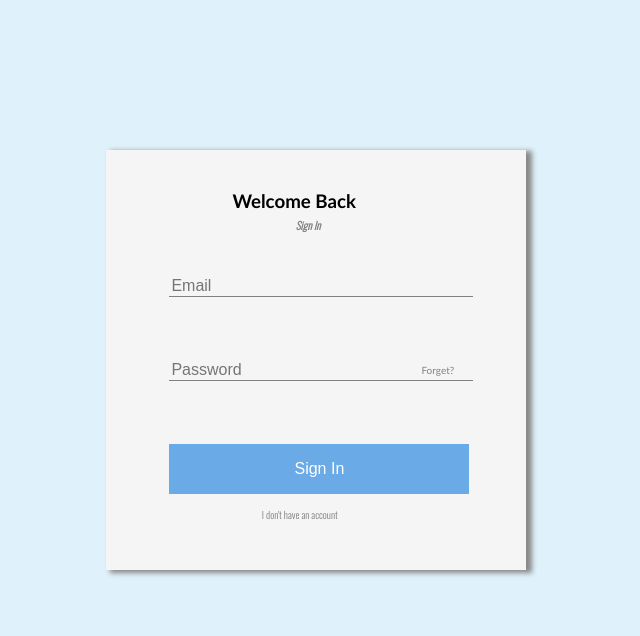
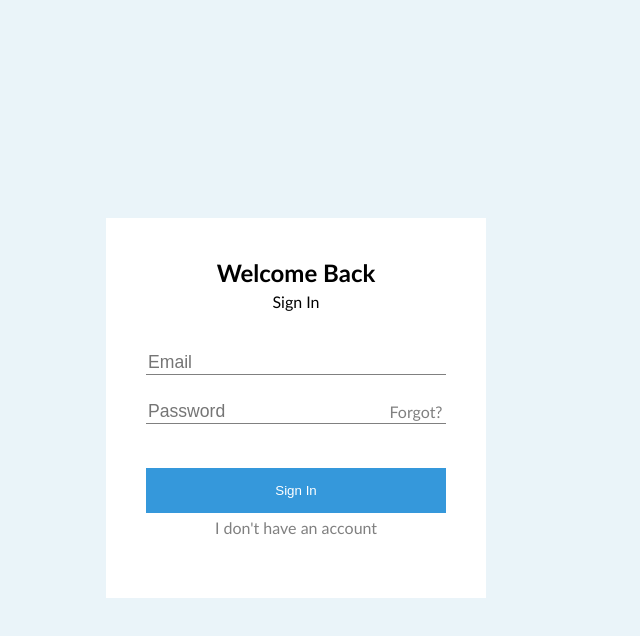
Before and after one commit to william-crafty1/Exersise_1, a plain HTML site: page index.html in a window 1280 px wide. Shown: the whole page, without its empty margins (344-984 px from the left). Drawn offline with nearby package versions, Linux system fonts and the light colour scheme.

Commit message:
used flex

```diff
--- a/css/styles.css
+++ b/css/styles.css
@@ -3,129 +3,54 @@ html {
     font-family: 'Gill Sans', 'Gill Sans MT', Calibri, 'Trebuchet MS', sans-serif;
 }
 body {
-    background-color: rgba(223, 241, 250, 0.986);
+    background-color: #EAF4F9;
+    display: flex;
+    justify-content: center;
+    align-items: center;
+    height: 100vh;
 }
 
-/* main container CSS */
-.container {
-    position: relative;
-    background-color: whitesmoke;
-    border: none;
-    padding: 10px;
-    box-shadow: 5px 2px 5px 1px #888888;
-    outline: none;
-    left: 35%;
-    margin-top: 150px;
-    width: 400px;
-    height: 400px;
+form{
+    display: flex;
+    flex-direction: column;
+    background-color: white;
+    text-align: center;
+    padding: 40px;
+    width: 300px;
+    height: 300px;
+    box-shadow: 10px 10px 2px -50px #00000069;
 }
 
-/* Header CSS */
-h3 {
-    position: absolute;
-    left: 30%;
-    top: 5%;
+h2{
+    margin: 0;
+    margin-bottom: 5px;
 }
 
-h6 {
-    font-family: 'Oswald', sans-serif;
-    position: absolute;
-    left: 45%;
-    top: 10%;
+p{
+    margin: 0;
+    margin-bottom: 40px;
+}
+
+input{
+    margin-bottom: 25px;
+    border: none;
+    border-bottom: 1px solid grey;
+    font-size: 1.1rem;
+}
+
+.forgot{
+    transform: translate(40%,-250%);
+}
+
+button{
+    margin-bottom: 5px;
+    background-color: #3598DB;
+    border: none;
+    padding: 15px;
+    color: white;
+}
+
+a{
+    text-decoration: none;
     color: grey;
 }
-
-/* Form CSS */
-
-.email input {
-    position: absolute;
-    width: 300px;
-    border: none;
-    background: transparent;
-    outline: none;
-    border-bottom: 1px solid grey;
-    left: 15%;
-    top: 30%;
-    color: grey;
-    font-size: medium;
-}
-
-.password input{
-    position: absolute;
-    width: 300px;
-    border: none;
-    background: transparent;
-    outline: none;
-    border-bottom: 1px solid grey;
-    left: 15%;
-    top: 50%;
-    color: grey;
-    font-size: medium;
-}
-
-/* Link CSS */
-
-.forgetMe {
-    position: absolute;
-    left: 75%;
-    top: 51%;
-    text-decoration: none;
-    color: grey;
-    font-size: x-small;
-}
-
-.forgetMe :visited {
-    position: absolute;
-    left: 75%;
-    top: 61%;
-    text-decoration: none;
-    color: grey;
-    font-size: x-small;
-}
-
-.newAcount {
-    font-family: 'Oswald', sans-serif;
-    position: absolute;
-    left: 37%;
-    top: 85%;
-    text-decoration: none;
-    color: grey;
-    font-size: x-small;
-}
-
-.newAcount :visited {
-    font-family: 'Oswald', sans-serif;
-    position: absolute;
-    left: 40%;
-    top: 85%;
-    text-decoration: none;
-    color: grey;
-    font-size: x-small;
-
-}
-
-
-/* Button CSS */
-
-.signIn {
-    position: absolute;
-    width: 300px;
-    height: 50px;
-    left: 15%;
-    top: 70%;
-    background-color: rgb(106, 171, 231);
-    border: none;
-    cursor: pointer;
-}
-
-.buttonLink {
-    color: white;
-    text-decoration: none;
-    font-size: medium;
-}
-
-.buttonLink :visited {
-    color: white;
-    text-decoration: none;
-    font-size: medium;
-}
--- a/index.html
+++ b/index.html
@@ -8,24 +8,21 @@
     <link href="https://fonts.googleapis.com/css2?family=Oswald:wght@300&display=swap" rel="stylesheet">
 </head>
 <body>
-    <div class="container">
-        <h3>Welcome Back</h3>
-        <h6><em>Sign In</em></h6>
 
-            <form class="email">
-                <input type="text" placeholder="Email">
-            </form>
-            <form class="password">
-                <input type="text" placeholder="Password">
+            <form>
+                <h2>Welcome Back</h2>
+                <p>Sign In</p>
+                <input type="email" name="email" id="email" placeholder="Email">
+                <input type="password" name="" id="password" placeholder="Password">
+                <a href="#" class="forgot">Forgot?</a>
+                <button>Sign In</button>
+                <a href="#">I don't have an account</a>
             </form>
 
-            <a class="forgetMe" href="#">Forget?</a>
+            <!-- <a class="forgetMe" href="#">Forget?</a>
 
             <button class="signIn"><a class="buttonLink" href="#">Sign In</a></button>
 
-            <a class="newAcount" href="#">I don't have an account</a>
-
-
-    </div>
+            <a class="newAcount" href="#">I don't have an account</a> -->
 </body>
 </html>
```
